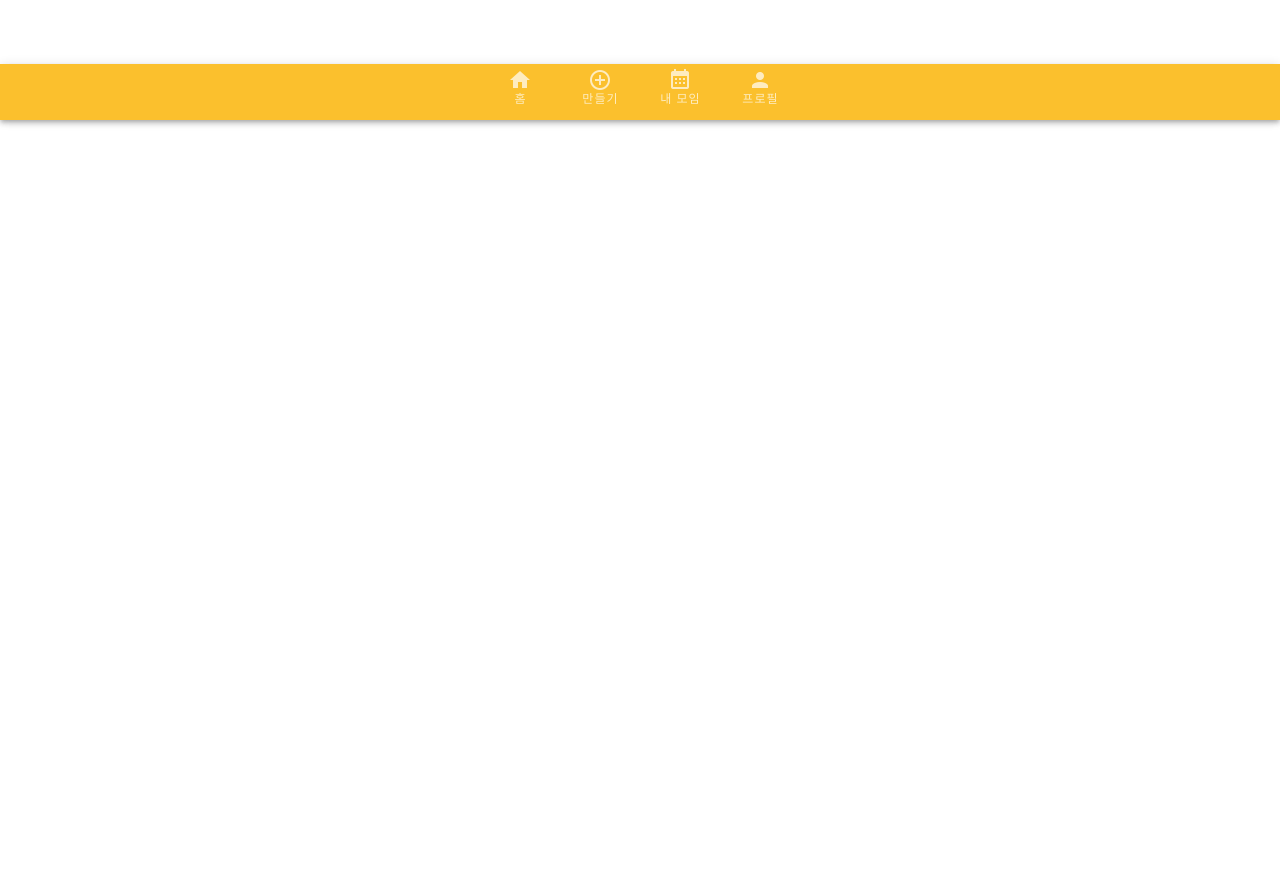
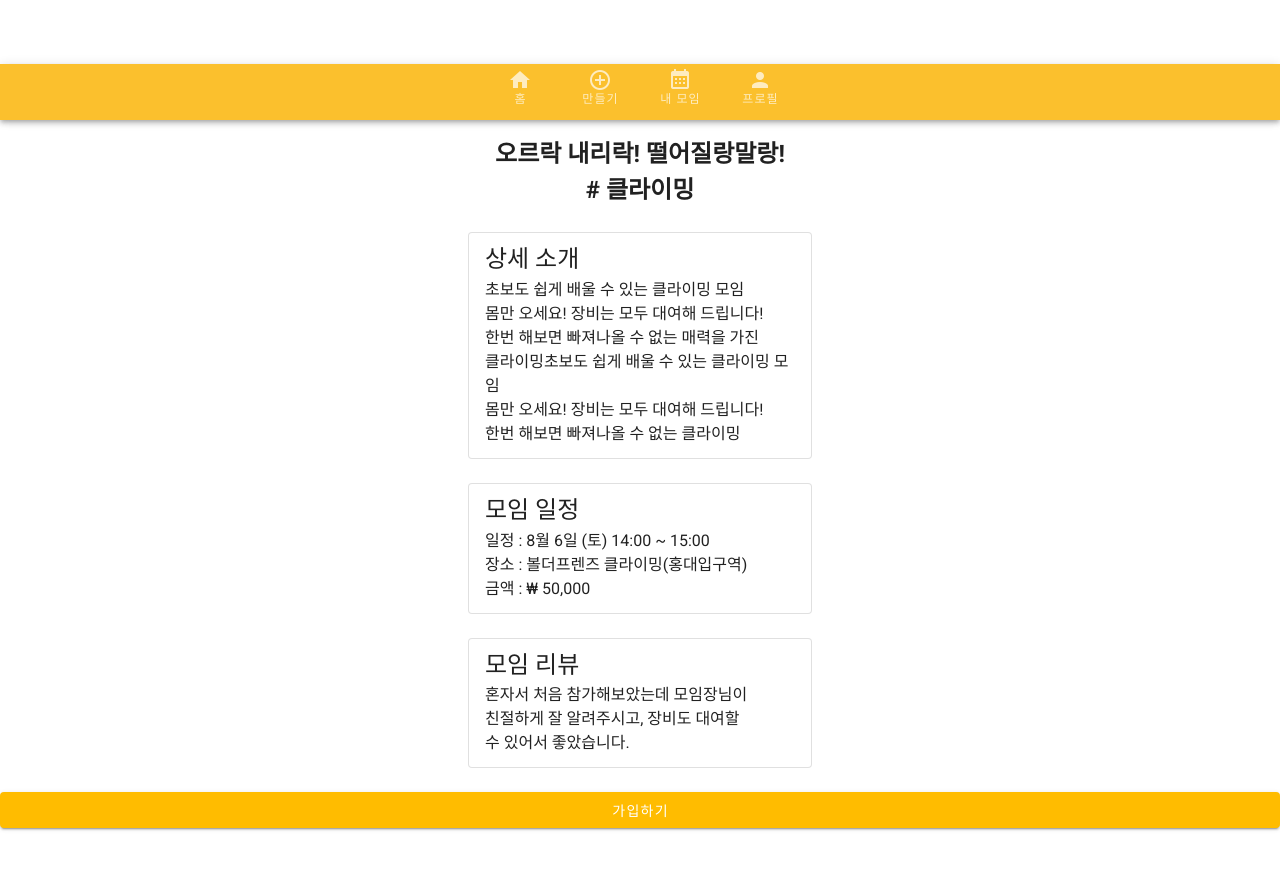
Before and after one commit to HyunIm/Samoim, a Vue app in the folder samoim/: page /gatheringinformation in a window 1280 px wide. Shown: the part 680-1550 px from the top of the page. Before the commit the page ends 800 px from the top, so only its background shows below. Built offline with nearby package versions, Linux system fonts and the light colour scheme.

Commit message:
feat: 모임 상세 정보 화면 추가

```diff
--- a/samoim/src/router/index.js
+++ b/samoim/src/router/index.js
@@ -11,6 +11,7 @@ import ReviewWrite from '../views/my_gathering/ReviewWrite.vue';
 import TermsAccept from '../views/TermsAccept.vue';
 import Payment from '../views/Payment.vue';
 import ApplyComplete from '../views/ApplyComplete.vue';
+import GatheringInformation from '../views/GatheringInformation.vue';
 
 Vue.use(VueRouter);
 
@@ -64,5 +65,9 @@ export default new VueRouter({
       path: '/applycomplete',
       component: ApplyComplete
     },
+    {
+      path: '/gatheringinformation',
+      component: GatheringInformation
+    },
   ]
 });
--- /dev/null
+++ b/samoim/src/views/GatheringInformation.vue
@@ -0,0 +1,98 @@
+<template>
+  <div>
+    <br>
+    <v-img
+      src="../assets/climbing_2.png"
+    ></v-img>
+
+    <br>
+    <center>
+      <h2>오르락 내리락! 떨어질랑말랑!</h2>
+      <h2># 클라이밍</h2>
+    </center>
+
+    <br>
+    <v-card
+      class="mx-auto"
+      max-width="344"
+      outlined
+    >
+      <v-list-item three-line>
+        <v-list-item-content>
+          <v-list-item-title class="text-h5 mb-1">
+            상세 소개
+          </v-list-item-title>
+          초보도 쉽게 배울 수 있는 클라이밍 모임 <br>
+          몸만 오세요! 장비는 모두 대여해 드립니다! <br>
+          한번 해보면 빠져나올 수 없는 매력을 가진 <br>
+          클라이밍초보도 쉽게 배울 수 있는 클라이밍 모임 <br>
+          몸만 오세요! 장비는 모두 대여해 드립니다! <br>
+          한번 해보면 빠져나올 수 없는 클라이밍
+        </v-list-item-content>
+      </v-list-item>
+    </v-card>
+
+    <br>
+    <v-card
+      class="mx-auto"
+      max-width="344"
+      outlined
+    >
+      <v-list-item three-line>
+        <v-list-item-content>
+          <v-list-item-title class="text-h5 mb-1">
+            모임 일정
+          </v-list-item-title>
+          일정 : 8월 6일 (토) 14:00 ~ 15:00 <br>
+          장소 : 볼더프렌즈 클라이밍(홍대입구역) <br>
+          금액 : ₩ 50,000
+        </v-list-item-content>
+      </v-list-item>
+    </v-card>
+
+    <br>
+    <v-card
+      class="mx-auto"
+      max-width="344"
+      outlined
+    >
+      <v-list-item three-line>
+        <v-list-item-content>
+          <v-list-item-title class="text-h5 mb-1">
+            모임 리뷰
+          </v-list-item-title>
+          혼자서 처음 참가해보았는데 모임장님이 <br>
+          친절하게 잘 알려주시고, 장비도 대여할 <br>
+          수 있어서 좋았습니다.
+        </v-list-item-content>
+      </v-list-item>
+    </v-card>
+
+    <br>
+    <router-link
+      style="text-decoration: none; color: inherit;"
+      to="/termsaccept"
+    >
+      <v-btn
+        align="end"
+        block
+        dark
+        color="#FFBC00"
+      >
+        가입하기
+      </v-btn>
+    </router-link>
+
+    <br><br><br>
+  </div>
+</template>
+
+<script>
+export default {
+
+}
+</script>
+
+<style>
+
+</style>
```
Also changed, not shown: samoim/src/assets/climbing_2.png (added).
